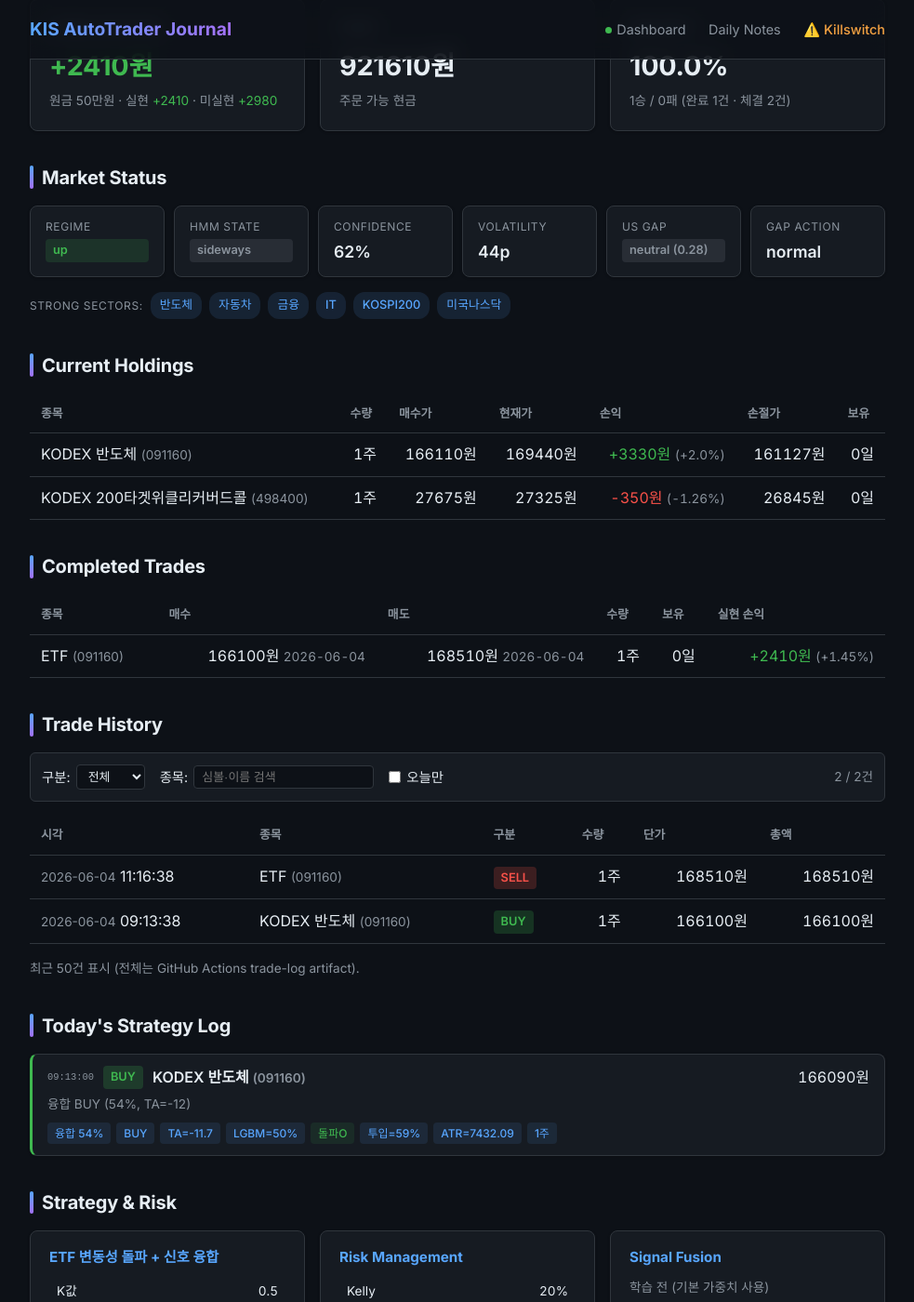
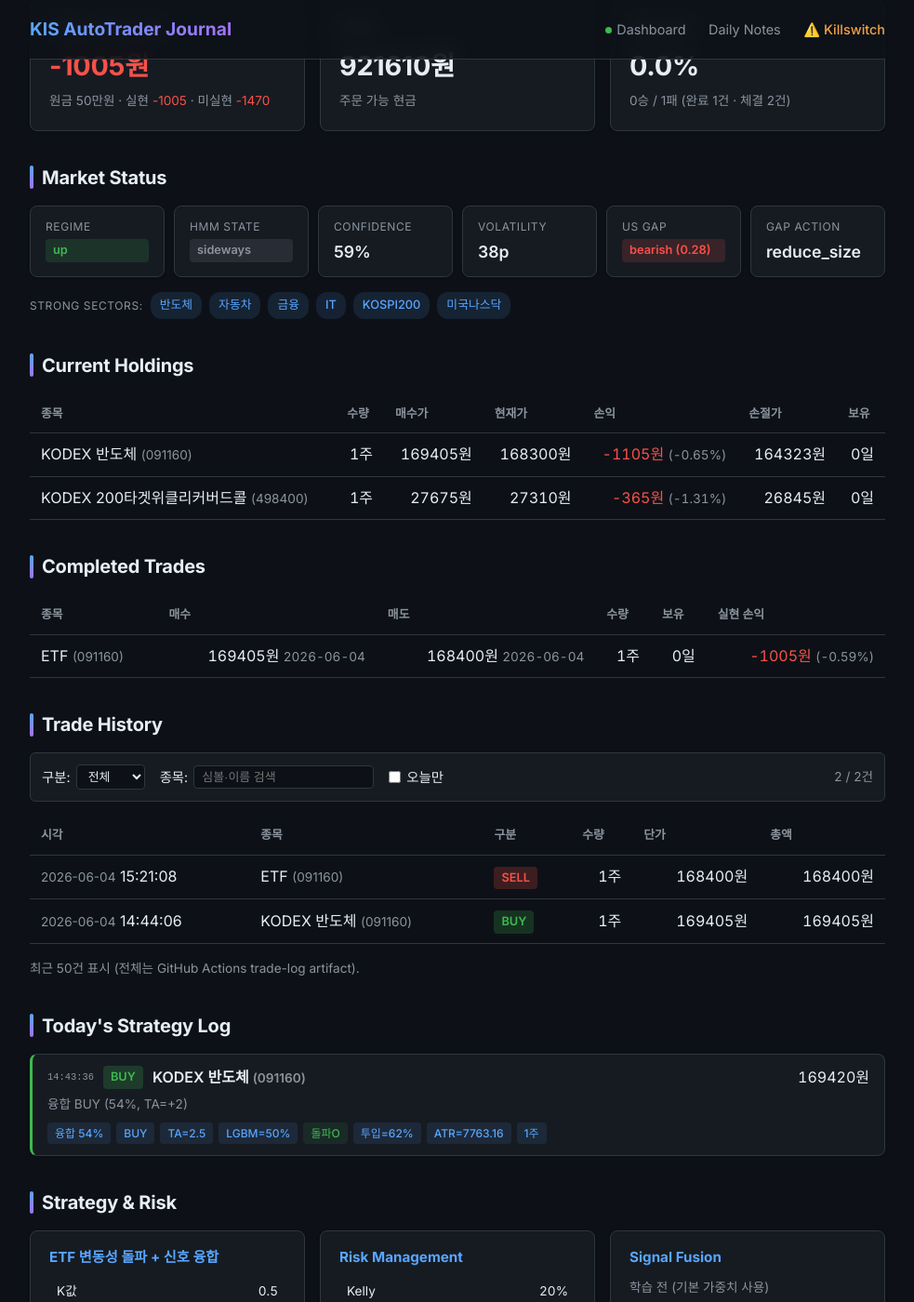
Before and after one commit to BudongJW/kis-trading-journal, a Jekyll site: the page built from index.html, in a window 1280 px wide and 1400 px high, scrolled down 1546 px. Shown: the whole window at 93% size, without its empty margins (148-1131 px from the left). Built offline with Jekyll 4.4.1, drawn with Linux system fonts in a browser that asks for light colours; nearby versions of some CDN libraries; some of the changed text lies outside the part shown.

Commit message:
auto: portfolio update 15:30

```diff
--- a/_data/portfolio.json
+++ b/_data/portfolio.json
@@ -1,5 +1,5 @@
 {
-  "updated_at": "2026-06-04T14:41:39.338322",
+  "updated_at": "2026-06-04T15:30:22.789732",
   "initial_capital": 500000,
   "cash": 921610,
   "holdings": [
@@ -7,23 +7,23 @@
       "symbol": "091160",
       "name": "KODEX 반도체",
       "qty": 1,
-      "current_price": 169440,
-      "value": 169440,
-      "buy_price": 166110,
-      "pnl": 3330,
-      "pnl_pct": 2.0,
+      "current_price": 168300,
+      "value": 168300,
+      "buy_price": 169405,
+      "pnl": -1105,
+      "pnl_pct": -0.65,
       "manual": true,
-      "stop_price": 161127
+      "stop_price": 164323
     },
     {
       "symbol": "498400",
       "name": "KODEX 200타겟위클리커버드콜",
       "qty": 1,
-      "current_price": 27325,
-      "value": 27325,
+      "current_price": 27310,
+      "value": 27310,
       "buy_price": 27675,
-      "pnl": -350,
-      "pnl_pct": -1.26,
+      "pnl": -365,
+      "pnl_pct": -1.31,
       "manual": true,
       "stop_price": 26845
     }
@@ -41,39 +41,39 @@
     "set_at": "",
     "set_by": ""
   },
-  "holdings_value": 196765,
-  "total_value": 924570,
-  "total_pnl": 2410,
-  "total_pnl_pct": 1.45,
-  "realized_pnl": 2410,
-  "unrealized_pnl": 2980,
+  "holdings_value": 195610,
+  "total_value": 922435,
+  "total_pnl": -1005,
+  "total_pnl_pct": -0.59,
+  "realized_pnl": -1005,
+  "unrealized_pnl": -1470,
   "total_trades": 2,
   "completed_trades": 1,
-  "winning_trades": 1,
-  "losing_trades": 0,
-  "win_rate": 100.0,
+  "winning_trades": 0,
+  "losing_trades": 1,
+  "win_rate": 0.0,
   "trades": [
     {
-      "timestamp": "2026-06-04T09:13:38",
+      "timestamp": "2026-06-04T14:44:06",
       "date": "2026-06-04",
-      "time": "09:13:38",
+      "time": "14:44:06",
       "symbol": "091160",
       "name": "KODEX 반도체",
       "side": "buy",
       "qty": 1,
-      "price": 166100,
-      "amount": 166100
+      "price": 169405,
+      "amount": 169405
     },
     {
-      "timestamp": "2026-06-04T11:16:38",
+      "timestamp": "2026-06-04T15:21:08",
       "date": "2026-06-04",
-      "time": "11:16:38",
+      "time": "15:21:08",
       "symbol": "091160",
       "name": "ETF",
       "side": "sell",
       "qty": 1,
-      "price": 168510,
-      "amount": 168510
+      "price": 168400,
+      "amount": 168400
     }
   ],
   "realized": [
@@ -81,14 +81,14 @@
       "symbol": "091160",
       "name": "ETF",
       "buy_date": "2026-06-04",
-      "buy_time": "09:13:38",
-      "buy_price": 166100,
+      "buy_time": "14:44:06",
+      "buy_price": 169405,
       "sell_date": "2026-06-04",
-      "sell_time": "11:16:38",
-      "sell_price": 168510,
+      "sell_time": "15:21:08",
+      "sell_price": 168400,
       "qty": 1,
-      "pnl": 2410,
-      "pnl_pct": 1.45,
+      "pnl": -1005,
+      "pnl_pct": -0.59,
       "hold_days": 0
     }
   ],
@@ -98,53 +98,53 @@
     "buys": 1,
     "sells": 1,
     "completed_round_trips": 1,
-    "buy_notional": 166100,
-    "sell_notional": 168510,
+    "buy_notional": 169405,
+    "sell_notional": 168400,
     "fees": 50,
-    "taxes": 388,
-    "total_cost": 438,
-    "realized_pnl_gross": 2410,
-    "realized_pnl_net": 1972,
+    "taxes": 387,
+    "total_cost": 437,
+    "realized_pnl_gross": -1005,
+    "realized_pnl_net": -1442,
     "best_trade": {
       "symbol": "091160",
       "name": "ETF",
-      "pnl": 2410,
-      "pnl_pct": 1.45
+      "pnl": -1005,
+      "pnl_pct": -0.59
     },
     "worst_trade": {
       "symbol": "091160",
       "name": "ETF",
-      "pnl": 2410,
-      "pnl_pct": 1.45
+      "pnl": -1005,
+      "pnl_pct": -0.59
     }
   },
   "costs": {
-    "total_fees": 50,
-    "total_taxes": 388,
+    "total_fees": 51,
+    "total_taxes": 387,
     "total_cost": 438,
-    "realized_pnl_gross": 2410,
-    "realized_pnl_net": 1972,
+    "realized_pnl_gross": -1005,
+    "realized_pnl_net": -1443,
     "tax_exemption_remaining_krw": 2500000
   },
   "performance": {
-    "sharpe_ratio": 0.03,
-    "max_drawdown_pct": -46.84,
-    "profit_factor": 0,
-    "avg_win_pct": 1.45,
-    "avg_loss_pct": 0,
-    "total_return_pct": 1.08
+    "sharpe_ratio": -0.02,
+    "max_drawdown_pct": -47.67,
+    "profit_factor": 0.0,
+    "avg_win_pct": 0,
+    "avg_loss_pct": -0.59,
+    "total_return_pct": -0.5
   },
   "r_summary": {
     "total_trades": 1,
-    "avg_r": 0.48,
-    "median_r": 0.48,
-    "win_rate": 1.0,
-    "avg_win_r": 0.48,
-    "avg_loss_r": 0,
-    "expectancy_r": 0.48,
-    "best_r": 0.48,
-    "worst_r": 0.48,
-    "last_updated": "2026-06-04 11:16"
+    "avg_r": -0.2,
+    "median_r": -0.2,
+    "win_rate": 0.0,
+    "avg_win_r": 0,
+    "avg_loss_r": -0.2,
+    "expectancy_r": -0.2,
+    "best_r": -0.2,
+    "worst_r": -0.2,
+    "last_updated": "2026-06-04 15:21"
   },
   "daily_history": [
     {
@@ -362,30 +362,30 @@
     },
     {
       "date": "2026-06-04",
-      "total_value": 924570,
+      "total_value": 922435,
       "cash": 921610,
-      "holdings_value": 196765,
-      "day_pnl": 4952,
-      "cumul_pnl": 5390,
-      "realized_pnl": 2410,
-      "unrealized_pnl": 2980,
-      "net_deposit": 419180,
+      "holdings_value": 195610,
+      "day_pnl": -2912,
+      "cumul_pnl": -2475,
+      "realized_pnl": -1005,
+      "unrealized_pnl": -1470,
+      "net_deposit": 424910,
       "regime": "up",
       "hmm_state": "sideways",
-      "confidence": 0.62,
+      "confidence": 0.587,
       "k_value": 0.5
     }
   ],
   "market": {
     "regime": "up",
     "hmm_state": "sideways",
-    "confidence": 0.62,
+    "confidence": 0.587,
     "volatility": "normal",
-    "vol_percentile": 44.0,
+    "vol_percentile": 38.0,
     "overnight_gap": {
-      "direction": "neutral",
+      "direction": "bearish",
       "strength": 0.28,
-      "action": "normal"
+      "action": "reduce_size"
     },
     "strong_sectors": [
       "반도체",
@@ -444,16 +444,16 @@
     "enabled": true,
     "regime": "CAUTION",
     "confidence": 0.65,
-    "sma_ratio": 0.9469,
+    "sma_ratio": 0.9704,
     "canary_bad": 1,
     "canary_scores": {
-      "195930": 0.8868,
-      "132030": -0.643
+      "195930": 0.9367,
+      "132030": -0.5738
     }
   },
   "us_session": {
     "enabled": true,
-    "cash_usd": 554.62979,
+    "cash_usd": 449.023265,
     "positions": 0,
     "holdings": [],
     "max_positions": 3,
@@ -462,19 +462,19 @@
   },
   "decisions": [
     {
-      "time": "09:13:00",
+      "time": "14:43:36",
       "symbol": "091160",
       "name": "KODEX 반도체",
       "action": "buy",
-      "reason": "융합 BUY (54%, TA=-12)",
-      "price": 166090,
-      "fusion_prob": 0.537,
+      "reason": "융합 BUY (54%, TA=+2)",
+      "price": 169420,
+      "fusion_prob": 0.543,
       "fusion_signal": "BUY",
-      "ta_total": -11.7,
+      "ta_total": 2.5,
       "lgbm_prob": 0.5,
       "breakout": true,
-      "sizing_ratio": 0.59,
-      "atr_at_buy": 7432.09,
+      "sizing_ratio": 0.62,
+      "atr_at_buy": 7763.16,
       "qty": 1
     }
   ]
```
